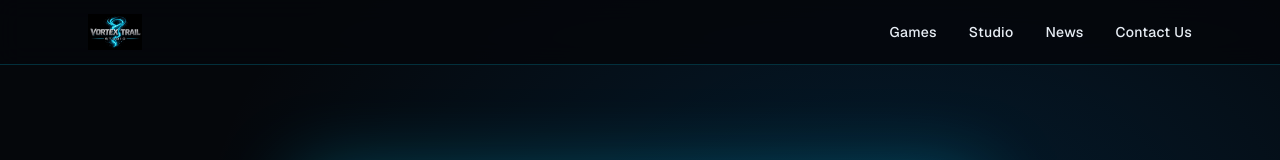
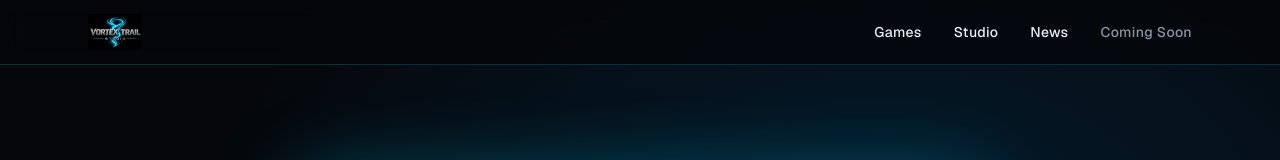
Before and after one commit to dls19004/vortex-trail-studio, a Next.js app: page / in a window 1280 px wide. Shown: the top 160 px of the page. Built offline with nearby package versions, Linux system fonts and the light colour scheme.

Commit message:
Update Navbar.js

```diff
--- a/src/components/Navbar.js
+++ b/src/components/Navbar.js
@@ -8,7 +8,6 @@ const links = [
   { href: "/games", label: "Games" },
   { href: "/studio", label: "Studio" },
   { href: "/news", label: "News" },
-  { href: "/contact", label: "Contact Us" },
 ];
 
 export default function Navbar() {
@@ -38,7 +37,9 @@ export default function Navbar() {
             >
               {link.label}
             </Link>
-          ))}
+          ))}          <span className="text-sm font-medium tracking-wide text-[#8a95a5]">
+            Coming Soon
+          </span>
         </nav>
 
         {/* Mobile menu button */}
@@ -64,7 +65,9 @@ export default function Navbar() {
               >
                 {link.label}
               </Link>
-            ))}
+            ))}            <span className="text-base font-medium tracking-wide text-[#8a95a5] py-3">
+              Coming Soon
+            </span>
           </nav>
         </div>
       )}
```
